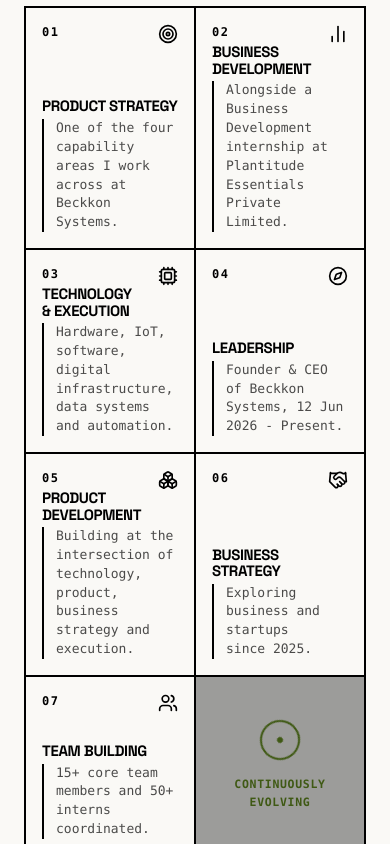
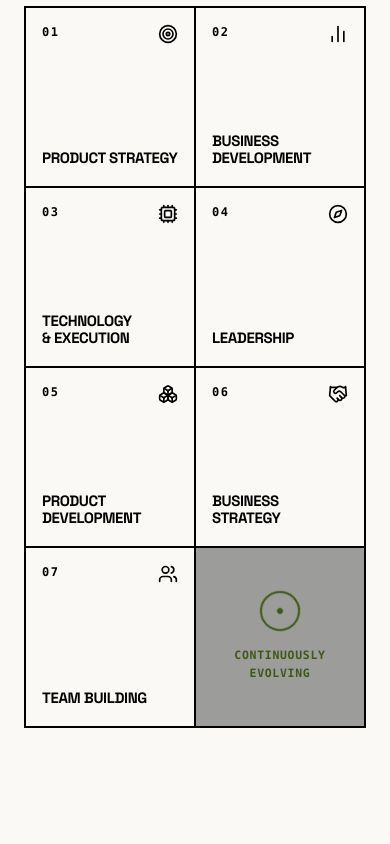
Before and after one commit to Saurabh445/Portolio-, a React (Vite) app: page / in a window 390 px wide. Shown: the part 8340-9184 px from the top of the page. Built offline with nearby package versions, Linux system fonts and the light colour scheme.

Commit message:
simplify capabilities cards and rename section to skills and capabilities
- drop per-card description copy from the skills grid
- rename section heading to Skills and Capabilities

```diff
--- a/src/components/TechnicalCapabilities.jsx
+++ b/src/components/TechnicalCapabilities.jsx
@@ -3,13 +3,13 @@
 import { Target, BarChart2, Cpu, Users, Boxes, Compass, Handshake } from 'lucide-react';
 
 const CAPABILITIES = [
-  { title: 'Product Strategy', desc: 'One of the four capability areas I work across at Beckkon Systems.', icon: Target },
-  { title: 'Business Development', desc: 'Alongside a Business Development internship at Plantitude Essentials Private Limited.', icon: BarChart2 },
-  { title: 'Technology & Execution', desc: 'Hardware, IoT, software, digital infrastructure, data systems and automation.', icon: Cpu },
-  { title: 'Leadership', desc: 'Founder & CEO of Beckkon Systems, 12 Jun 2026 - Present.', icon: Compass },
-  { title: 'Product Development', desc: 'Building at the intersection of technology, product, business strategy and execution.', icon: Boxes },
-  { title: 'Business Strategy', desc: 'Exploring business and startups since 2025.', icon: Handshake },
-  { title: 'Team Building', desc: '15+ core team members and 50+ interns coordinated.', icon: Users },
+  { title: 'Product Strategy', icon: Target },
+  { title: 'Business Development', icon: BarChart2 },
+  { title: 'Technology & Execution', icon: Cpu },
+  { title: 'Leadership', icon: Compass },
+  { title: 'Product Development', icon: Boxes },
+  { title: 'Business Strategy', icon: Handshake },
+  { title: 'Team Building', icon: Users },
 ];
 
 const TechnicalCapabilities = memo(function TechnicalCapabilities() {
@@ -49,8 +49,8 @@
             transition={{ duration: 0.8, ease: [0.16, 1, 0.3, 1] }}
             className="text-[clamp(2rem,10.5vw,3rem)] sm:text-7xl lg:text-9xl font-black uppercase tracking-tighter leading-[0.9] text-black"
           >
-            Technical <br />
-            <span className="text-black/20">Capabilities.</span>
+            Skills <br />
+            <span className="text-black/20">and Capabilities.</span>
           </Gsap.h2>
         </div>
 
@@ -83,23 +83,11 @@
                   {i + 1}
                 </div>
 
-                {/* Title & Desc Row */}
+                {/* Title Row */}
                 <div className="relative z-10 mt-auto">
                   <h3 className={`text-[15px] sm:text-base md:text-2xl lg:text-3xl font-black uppercase text-black tracking-tight leading-[1.1] mb-1 md:mb-2 break-words hyphens-none group-hover/cell:text-lime-400 transition-colors duration-500 ${isActive ? '!text-lime-400' : ''}`}>
                     {cap.title}
                   </h3>
-
-                  {/* Desktop Hover Description */}
-                  <div className={`hidden md:block h-0 opacity-0 group-hover/cell:h-[80px] group-hover/cell:opacity-100 group-hover/cell:mt-4 overflow-hidden transition-all duration-500 ease-[cubic-bezier(0.16,1,0.3,1)] ${isActive ? '!h-[80px] !opacity-100 !mt-4' : ''}`}>
-                    <p className={`text-[15px] border-l-2 border-lime-400 pl-4 text-white/80 font-mono leading-[1.7] transform translate-y-4 group-hover/cell:translate-y-0 transition-transform duration-500 delay-100 ${isActive ? '!translate-y-0' : ''}`}>
-                      {cap.desc}
-                    </p>
-                  </div>
-
-                  {/* Mobile Always Visible Description — smaller text */}
-                  <p className={`md:hidden mt-1 text-[13px] border-l-2 border-black group-hover/cell:border-lime-400 pl-3 text-black/70 group-hover/cell:text-white/80 font-mono leading-[1.45] break-words transition-colors duration-500 ${isActive ? '!border-lime-400 !text-white/80' : ''}`}>
-                    {cap.desc}
-                  </p>
                 </div>
               </div>
             );
```
